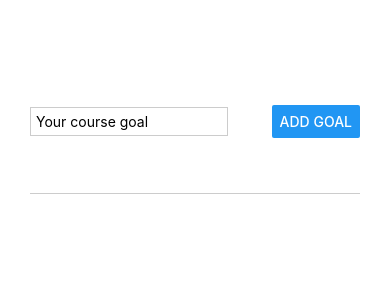
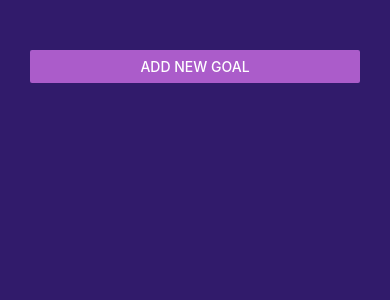
Before and after one commit to NokTNL/Notes-React-Native, a React Native app in the folder 10-basics/: screen / in a window 390 px wide. Shown: the top 300 px of the page. Built offline with nearby package versions, Linux system fonts and the light colour scheme.

Commit message:
Add modal images status bar notes

```diff
--- /dev/null
+++ b/10-basics/60-modal-images-status_bar/components/GoalInput.tsx
@@ -0,0 +1,90 @@
+import React, { useState } from "react";
+import {
+  Button,
+  TextInput,
+  View,
+  StyleSheet,
+  Modal,
+  Image,
+} from "react-native";
+import { SetState } from "../models/react";
+
+type PropType = {
+  handleAdd: (input: string) => void;
+  isModalOpen: boolean;
+  setModalOpen: SetState<boolean>;
+};
+
+export function GoalInput({ handleAdd, isModalOpen, setModalOpen }: PropType) {
+  const [input, setInput] = useState("");
+
+  const handleInput = (newInput: string) => {
+    setInput(newInput);
+  };
+
+  const handlePress = () => {
+    handleAdd(input);
+    setInput("");
+    setModalOpen(false);
+  };
+
+  return (
+    <Modal visible={isModalOpen} animationType="slide">
+      <View style={styles.inputContainer}>
+        {/* Need CommonJS import expression to import image object */}
+        <Image source={require("../../assets/goal.png")} style={styles.image} />
+        <TextInput
+          style={styles.textInput}
+          placeholderTextColor="white"
+          onChangeText={handleInput}
+          placeholder="Your course goal"
+          value={input}
+        />
+        <View style={styles.buttonContainer}>
+          <View style={styles.button}>
+            <Button title="Add Goal" onPress={handlePress} color="#9b80be" />
+          </View>
+          <View style={styles.button}>
+            <Button
+              title="Cancel"
+              onPress={() => {
+                setModalOpen(false);
+              }}
+              color="#f312a2"
+            />
+          </View>
+        </View>
+      </View>
+    </Modal>
+  );
+}
+
+const styles = StyleSheet.create({
+  inputContainer: {
+    backgroundColor: "#311b6b",
+    flex: 1,
+    width: "100%",
+    justifyContent: "center",
+    alignItems: "center",
+    borderBottomWidth: 1,
+  },
+  textInput: {
+    borderWidth: 1,
+    borderColor: "#cccccc",
+    color: "white",
+    padding: 10,
+    width: "80%",
+  },
+  image: {
+    height: 100,
+    width: 100,
+    margin: 20,
+  },
+  buttonContainer: {
+    padding: 10,
+    flexDirection: "row",
+  },
+  button: {
+    marginHorizontal: 20,
+  },
+});
--- /dev/null
+++ b/10-basics/60-modal-images-status_bar/components/GoalItem.tsx
@@ -0,0 +1,39 @@
+import React from "react";
+import { Image, Pressable, StyleSheet, Text, View } from "react-native";
+import { GoalItemType } from "../models/goalItem";
+
+type PropType = {
+  item: GoalItemType;
+  handleDelete: (deleteId: string) => void;
+};
+
+export function GoalItem({ item, handleDelete }: PropType) {
+  return (
+    <View style={styles.goalItem}>
+      <Pressable
+        android_ripple={{ color: "#3e153a" }}
+        onPress={() => {
+          handleDelete(item.id);
+        }}
+        style={({ pressed }) => pressed && styles.pressedGoalItem}
+      >
+        <Text style={styles.goalText}>{item.text}</Text>
+      </Pressable>
+    </View>
+  );
+}
+
+const styles = StyleSheet.create({
+  goalItem: {
+    marginVertical: 10,
+    borderRadius: 5,
+    backgroundColor: "purple",
+  },
+  pressedGoalItem: {
+    opacity: 0.5,
+  },
+  goalText: {
+    padding: 10,
+    color: "white",
+  },
+});
--- /dev/null
+++ b/10-basics/60-modal-images-status_bar/customApp.tsx
@@ -0,0 +1,73 @@
+import React, { useState } from "react";
+import { Button, FlatList, StyleSheet, View } from "react-native";
+import { GoalItem } from "./components/GoalItem";
+import { GoalInput } from "./components/GoalInput";
+import { GoalItemType } from "./models/goalItem";
+import { StatusBar } from "expo-status-bar";
+
+// Modal, Images: GoalInput.tsx
+// Status Bar: here
+
+export default function CustomApp() {
+  const [goals, setGoals] = useState([] as GoalItemType[]);
+  const [isModalOpen, setModalOpen] = useState(false);
+
+  const handleAdd = (input: string) => {
+    setGoals((prev) =>
+      prev.concat({
+        text: input,
+        id: Math.random().toString(),
+      })
+    );
+  };
+
+  const handleDelete = (deleteId: string) => {
+    setGoals((prevGoals) =>
+      prevGoals.filter((goalItem) => goalItem.id !== deleteId)
+    );
+  };
+
+  return (
+    <>
+      {/* Expo Status Bar is an API that tells how the mobile's status bar shoule be displayed. E.g. setting style = "light" will change it to a lighter colour, contrasting from our darker app background */}
+      <StatusBar style="light" />
+      <View style={styles.appContainer}>
+        <Button
+          title="Add New Goal"
+          color="#ab5cca"
+          onPress={() => {
+            setModalOpen(true);
+          }}
+        />
+
+        <GoalInput
+          handleAdd={handleAdd}
+          isModalOpen={isModalOpen}
+          setModalOpen={setModalOpen}
+        />
+        <View style={styles.goalsContainer}>
+          <FlatList
+            data={goals}
+            renderItem={({ item }) => (
+              <GoalItem item={item} handleDelete={handleDelete} />
+            )}
+            keyExtractor={(item) => item.id}
+          />
+        </View>
+      </View>
+    </>
+  );
+}
+
+const styles = StyleSheet.create({
+  appContainer: {
+    flex: 1,
+    paddingVertical: 50,
+    paddingHorizontal: 30,
+    backgroundColor: "#311b6b",
+  },
+  goalsContainer: {
+    flex: 4,
+    paddingVertical: 15,
+  },
+});
--- /dev/null
+++ b/10-basics/60-modal-images-status_bar/models/goalItem.ts
@@ -0,0 +1,4 @@
+export type GoalItemType = {
+  text: string;
+  id: string;
+};
--- /dev/null
+++ b/10-basics/60-modal-images-status_bar/models/react.ts
@@ -0,0 +1,3 @@
+import { Dispatch, SetStateAction } from "react";
+
+export type SetState<T> = Dispatch<SetStateAction<T>>;
--- a/10-basics/App.tsx
+++ b/10-basics/App.tsx
@@ -1,6 +1,6 @@
 import React from "react";
 // Choose folder
-import CustomApp from "./50-pressable/customApp";
+import CustomApp from "./60-modal-images-status_bar/customApp";
 
 export default function App() {
   return <CustomApp />;
```
Also changed, not shown: 10-basics/assets/goal.png (added).
